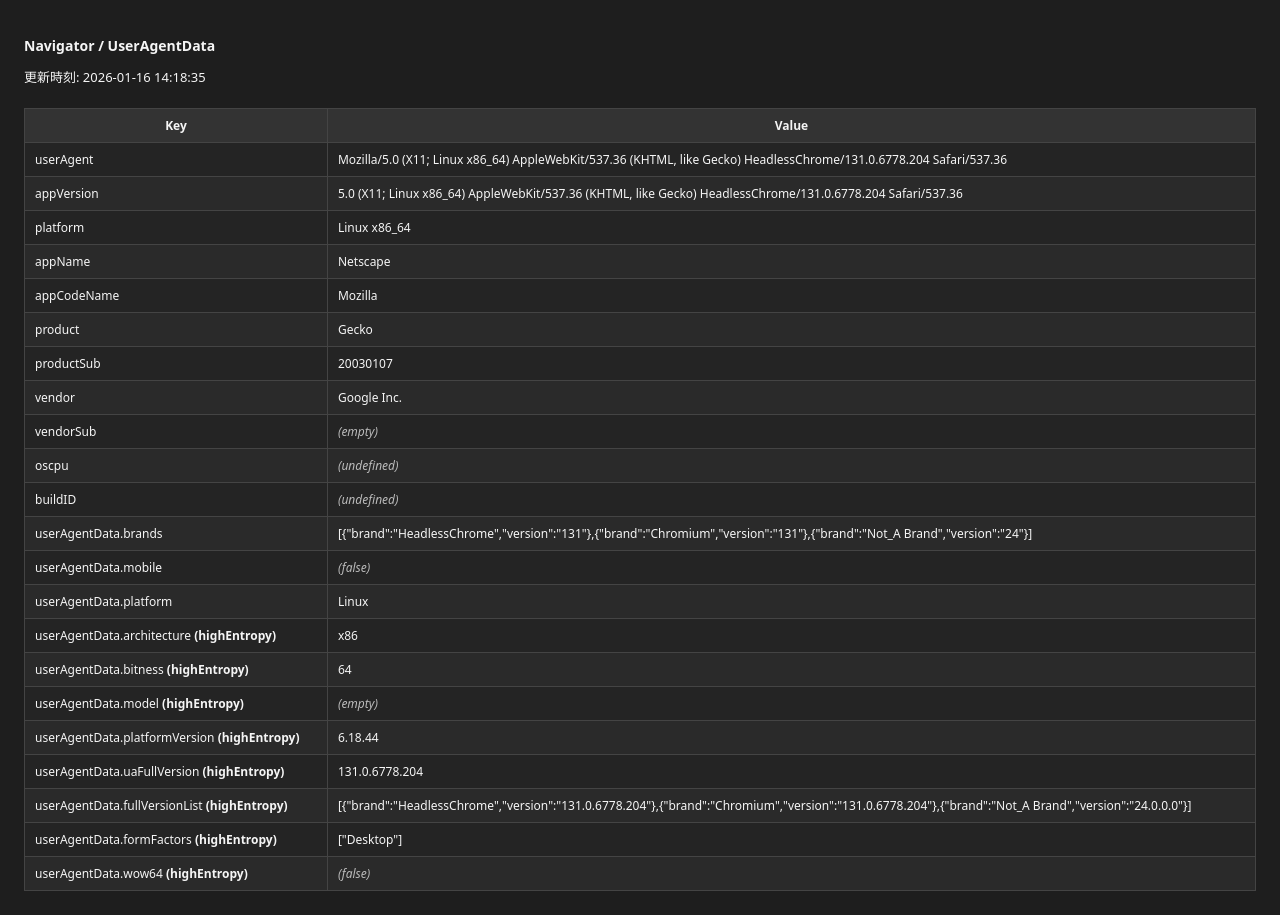
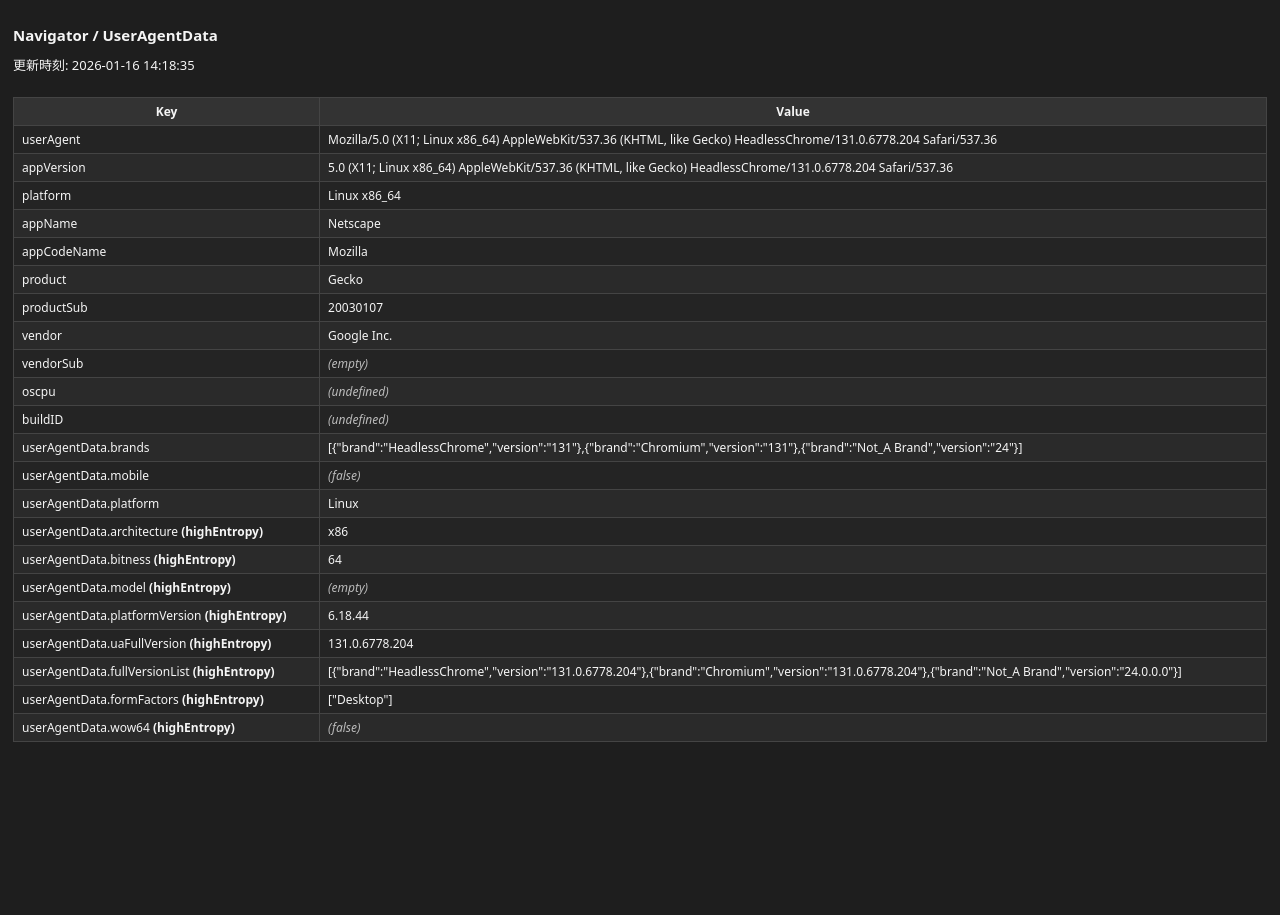
Before and after one commit to yuuu-000/info, a plain HTML site: page navi.html in a window 1280 px wide. After the commit the page ends 800 px from the top, so only its background shows below. Drawn offline with Linux system fonts and the light colour scheme.

Commit message:
Update navi.html

```diff
--- a/navi.html
+++ b/navi.html
@@ -4,23 +4,22 @@
     <meta charset="UTF-8">
     <meta name="viewport" content="width=device-width, initial-scale=1.0">
     <title>UserAgent Info</title>
-
     <style>
         body {
             font-family: system-ui, -apple-system, BlinkMacSystemFont, sans-serif;
             background: #1e1e1e;
             color: #f5f5f5;
-    padding: 16px;
+            padding: 5px;
         }
 
         h2 {
-    font-size: 14px;
-    margin-bottom: 12px;
+            font-size: 15px;
+            margin-bottom: 10px;
         }
 
         #time {
             font-size: 13px;
-    margin-bottom: 22px;
+            margin-bottom: 23px;
         }
 
         table {
@@ -29,10 +28,10 @@
             font-size: 12px;
         }
 
-th, td {
+        th,
+        td {
             border: 1px solid #444;
-    padding: 8px 10px;
-    vertical-align: top;
+            padding: 5px 8px;
             word-break: break-word;
         }
 
@@ -41,21 +40,27 @@
             font-weight: 600;
         }
 
-tr:nth-child(even) { background: #2a2a2a; }
-tr:nth-child(odd)  { background: #242424; }
+        tr:nth-child(even) {
+            background: #2a2a2a;
+        }
+
+        tr:nth-child(odd) {
+            background: #242424;
+        }
 
         i {
             color: #bbb;
         }
 
-/* ===== モバイル ===== */
         @media (max-width: 600px) {
 
             thead {
                 display: none;
             }
 
-    table, tbody, tr {
+            table,
+            tbody,
+            tr {
                 display: block;
                 width: 100%;
             }
@@ -70,7 +75,7 @@
             td {
                 display: block;
                 border: none;
-        padding: 10px 12px;
+                padding: 5px 8px;
             }
 
             td.key {
@@ -87,7 +92,6 @@
         }
     </style>
 </head>
-
 <body>
     <h2>Navigator / UserAgentData</h2>
     <div id="time">Loading...</div>
@@ -171,7 +175,7 @@
                 highKeys.forEach(key => {
                     const label = `userAgentData.${key} <strong>(highEntropy)</strong>`;
                     if (!rows[label]) createRow(label);
-            rows[label].innerHTML = formatValue(high[key]); // undefined も (undefined) に
+                    rows[label].innerHTML = formatValue(high[key]);
                 });
 
             } else {
```
Lines whose indentation alone changed are shown as unchanged.
